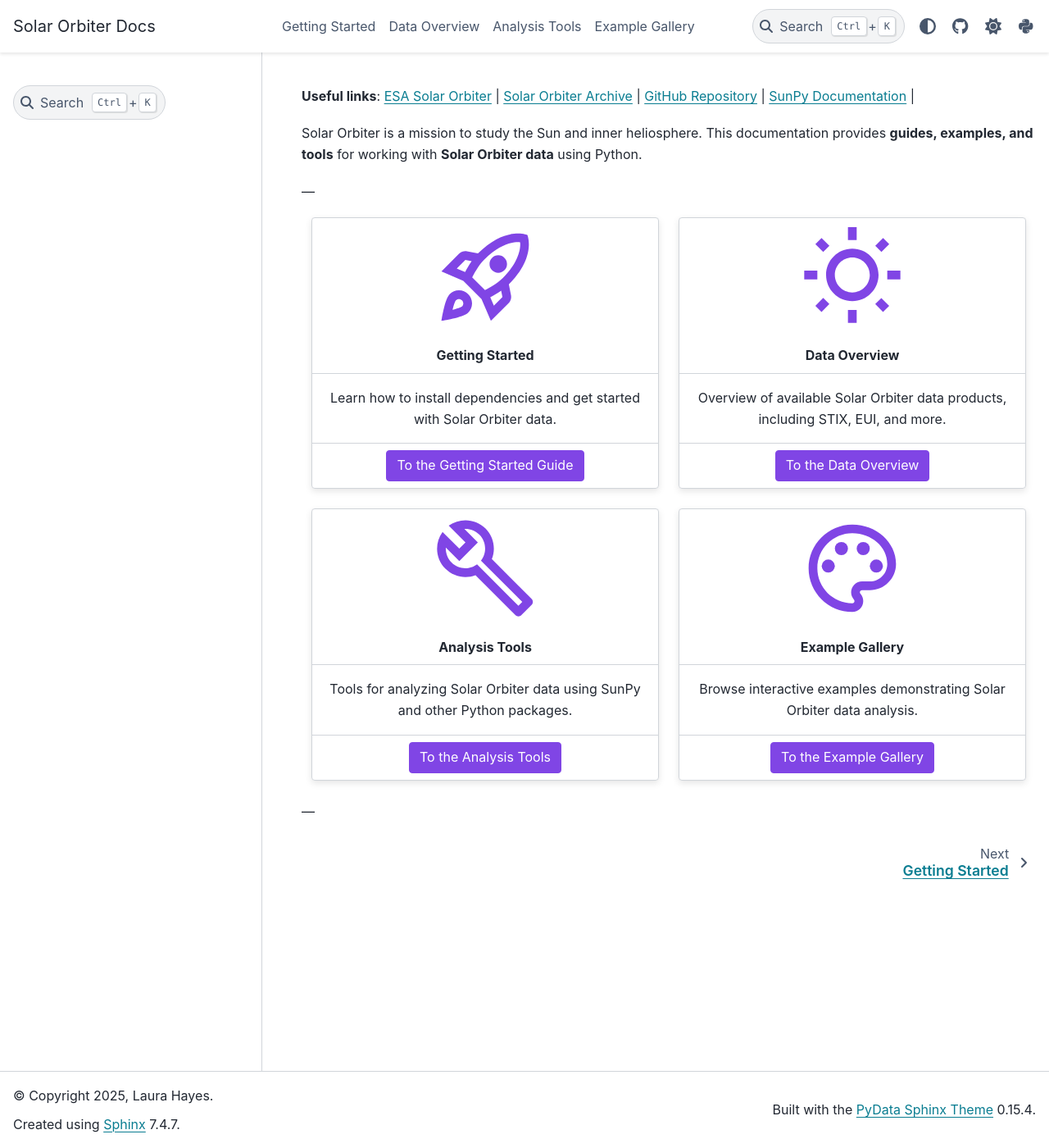
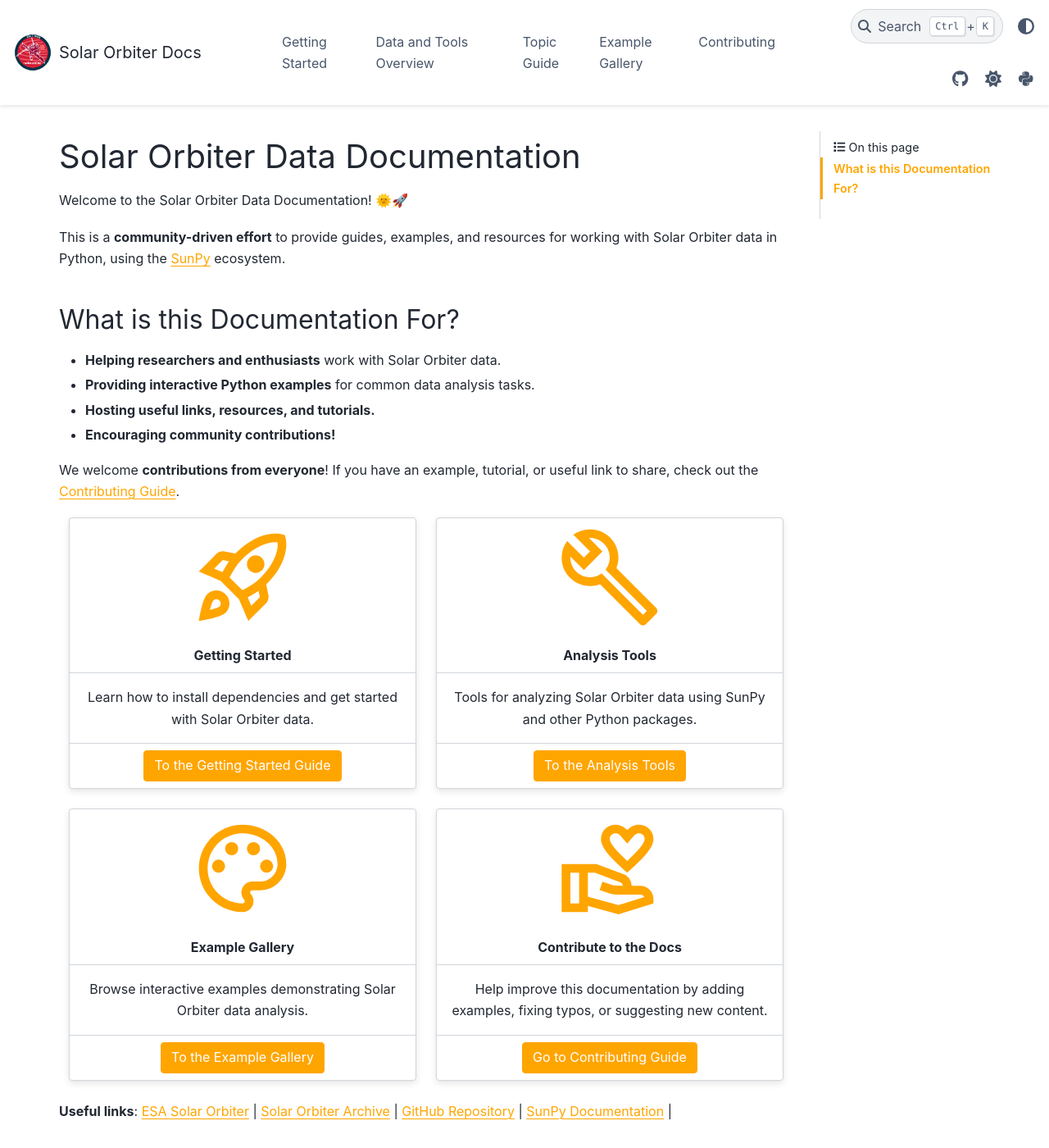
Before and after one commit to SolarOrbiterWorkshop/solar-orbiter-docs, a Sphinx documentation site: the page built from docs/index.rst, in a window 1280 px wide and 1400 px high. Shown: the whole window at 82% size. Built offline with Sphinx 7.4.7 and the PyData theme 0.15.4, drawn with Linux system fonts in a browser that asks for light colours.

Commit message:
updating docs

```diff
--- /dev/null
+++ b/docs/_static/custom.css
@@ -0,0 +1,15 @@
+html[data-theme="light"] {
+    --pst-color-primary: orange;
+    --pst-color-secondary: orange;
+}
+
+
+html[data-theme="dark"] {
+    --pst-color-primary: goldenrod;
+    --pst-color-secondary: goldenrod;
+}
+
+/* Adjust the width of the left sidebar */
+.bd-sidebar-primary {
+    width: 250px !important;  /* Default is around 300px */
+}
--- a/docs/conf.py
+++ b/docs/conf.py
@@ -13,6 +13,11 @@
 
 # -- General configuration ---------------------------------------------------
 
+source_suffix = ".rst"
+
+# The master toctree document.
+master_doc = "index"
+
 # Sphinx extensions (including Sphinx-Gallery)
 extensions = [
     "sphinx.ext.autodoc",
@@ -20,21 +25,34 @@
     "sphinx.ext.viewcode",
     "sphinx_gallery.gen_gallery",  # Example gallery
     "sphinx_design",  # For the grid-style landing page
+    "sphinx.ext.intersphinx",
 ]
+
+intersphinx_mapping = {
+    "python": ("https://docs.python.org/3", None),
+    "numpy": ("https://numpy.org/doc/stable/", None),
+    "scipy": ("https://docs.scipy.org/doc/scipy/", None),
+    "astropy": ("https://docs.astropy.org/en/stable/", None),
+    "sunpy": ("https://docs.sunpy.org/en/stable/", None),
+}
 
 # Paths
 templates_path = ["_templates"]
 exclude_patterns = ["_build", "Thumbs.db", ".DS_Store"]
 
 # -- Options for HTML output -------------------------------------------------
-
+# Static files
+html_static_path = ["_static"]
+html_css_files = ["custom.css"]
+html_logo = "_static/SolarOrbiter.png"
 html_theme = "pydata_sphinx_theme"
 
+
 # Sidebar and Navigation
-html_sidebars = {
-    "index": ["search-button-field"],
-    "**": ["search-button-field", "sidebar-nav-bs"]
-}
+# html_sidebars = {
+#     "index": ["search-button-field"],
+#     "**": ["search-button-field", "sidebar-nav-bs"]
+# }
 
 # Custom Theme Options
 html_theme_options = {
@@ -63,9 +81,7 @@
     "secondary_sidebar_items": ["page-toc"],
 }
 
-# Static files
-html_static_path = ["_static"]
-html_css_files = ["custom.css"]
+
 
 # -- Sphinx-Gallery Configuration (Example Gallery) --------------------------
 
--- a/docs/index.rst
+++ b/docs/index.rst
@@ -1,17 +1,25 @@
-:html_theme.sidebar_secondary.remove: true
+:html_theme.sidebar_primary.remove: true
 
-.. Solar Orbiter Data Documentation
+===================================
+Solar Orbiter Data Documentation
+===================================
 
-**Useful links**:
-`ESA Solar Orbiter <https://www.cosmos.esa.int/web/solar-orbiter>`__ |
-`Solar Orbiter Archive <https://soar.esac.esa.int/soar/>`__ |
-`GitHub Repository <https://github.com/SolarOrbiterWorkshop/solar-orbiter-docs>`__ |
-`SunPy Documentation <https://docs.sunpy.org/>`__ |
+Welcome to the Solar Orbiter Data Documentation! 🌞🚀
 
+This is a **community-driven effort** to provide guides, examples, and resources
+for working with Solar Orbiter data in Python, using the `SunPy <https://sunpy.org>`__ ecosystem.
 
-Solar Orbiter is a mission to study the Sun and inner heliosphere. This documentation provides **guides, examples, and tools** for working with **Solar Orbiter data** using Python.
+What is this Documentation For?
+=================================
 
----
+- **Helping researchers and enthusiasts** work with Solar Orbiter data.
+- **Providing interactive Python examples** for common data analysis tasks.
+- **Hosting useful links, resources, and tutorials.**
+- **Encouraging community contributions!**
+
+We welcome **contributions from everyone**! If you have an example, tutorial,
+or useful link to share, check out the :doc:`Contributing Guide <contributing>`.
+
 
 .. grid:: 1 1 2 2
     :gutter: 2 3 4 4
@@ -34,23 +42,7 @@
 
             To the Getting Started Guide
 
-    .. grid-item-card::
-       :text-align: center
 
-       :material-outlined:`wb_sunny;8em;sd-text-secondary`
-
-       **Data Overview**
-       ^^^
-
-       Overview of available Solar Orbiter data products, including STIX, EUI, and more.
-
-       +++
-
-       .. button-ref:: data_overview
-           :color: secondary
-           :click-parent:
-
-           To the Data Overview
 
     .. grid-item-card::
         :text-align: center
@@ -88,13 +80,39 @@
 
             To the Example Gallery
 
----
+    .. grid-item-card::
+        :text-align: center
+
+        :material-outlined:`volunteer_activism;8em;sd-text-secondary`
+
+        **Contribute to the Docs**
+        ^^^
+
+        Help improve this documentation by adding examples, fixing typos, or suggesting new content.
+
+        +++
+
+        .. button-ref:: contributing
+            :color: secondary
+            :click-parent:
+
+            Go to Contributing Guide
+
+
+
+**Useful links**:
+`ESA Solar Orbiter <https://www.cosmos.esa.int/web/solar-orbiter>`__ |
+`Solar Orbiter Archive <https://soar.esac.esa.int/soar/>`__ |
+`GitHub Repository <https://github.com/SolarOrbiterWorkshop/solar-orbiter-docs>`__ |
+`SunPy Documentation <https://docs.sunpy.org/>`__ |
+
 
 .. toctree::
    :maxdepth: 1
    :hidden:
 
    Getting Started <getting_started>
-   Data Overview <data_overview>
-   Analysis Tools <analysis_tools>
+   Data and Tools Overview <data_overview/index>
+   Topic Guide <topic_guides/index>
    Example Gallery <auto_gallery/index>
+   Contributing <contributing>
```
Also changed, not shown: docs/contributing.rst (added, +130 -0 lines), docs/data_overview.rst (deleted, +0 -12 lines), docs/data_overview/analysis_tools.rst (added, +11 -0 lines), docs/data_overview/data_overview.rst (added, +109 -0 lines), docs/data_overview/index.rst (added, +14 -0 lines), docs/topic_guides/coordinate_systems.rst (added, +9 -0 lines), docs/topic_guides/index.rst (added, +19 -0 lines), docs/_static/SolarOrbiter.png (added), 3 other files.
